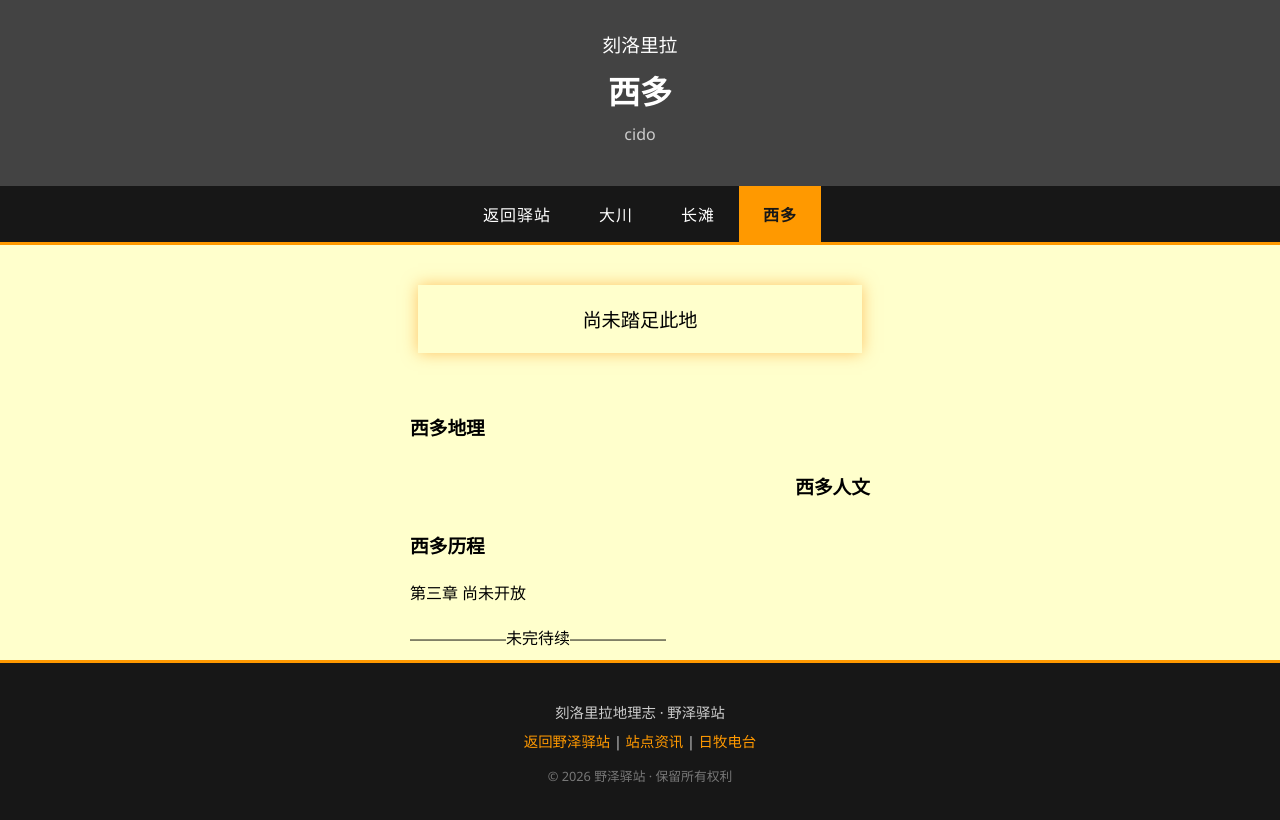
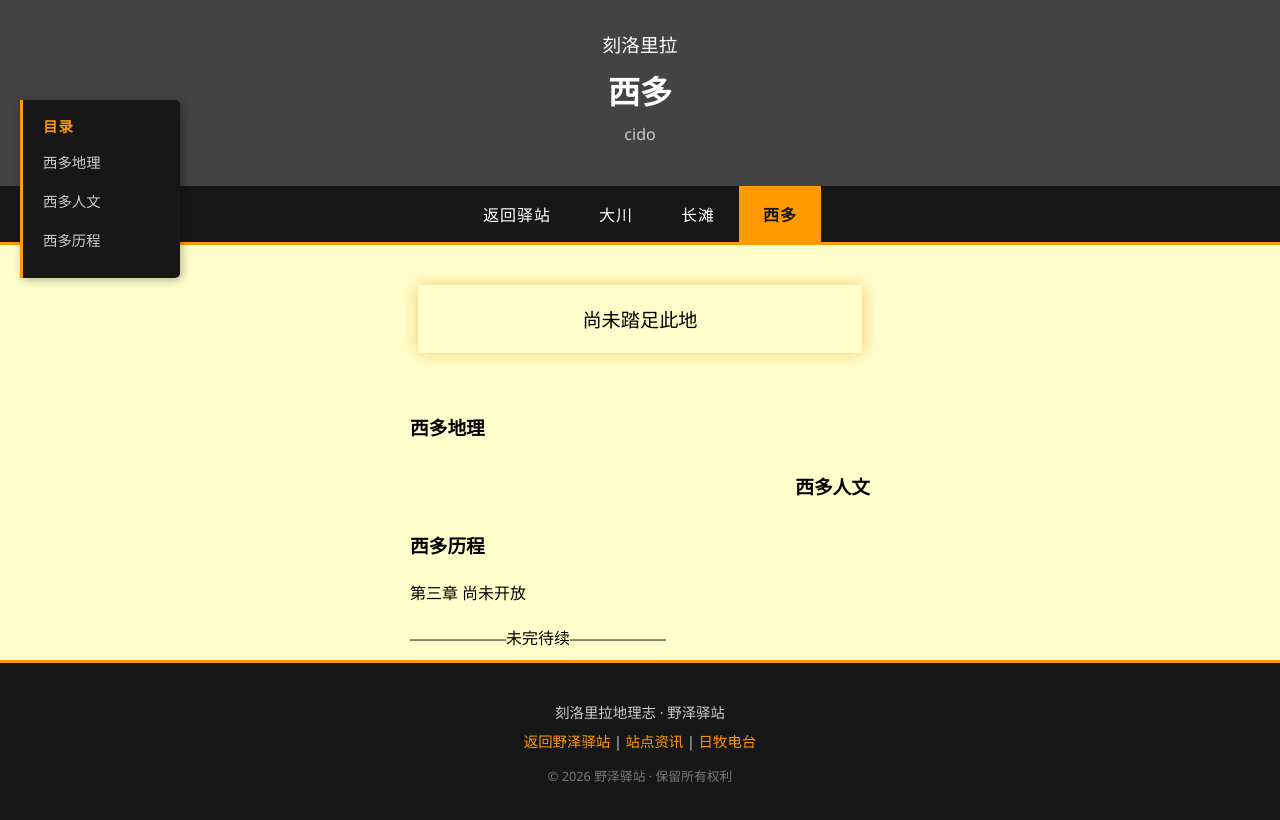
Before and after one commit to Makino-18/Makino.18, a plain HTML site: page claracities/cido.html in a window 1280 px wide. Drawn offline with Linux system fonts and the light colour scheme.

Commit message:
new outline

```diff
--- a/claracities/changtan.html
+++ b/claracities/changtan.html
@@ -37,5 +37,6 @@
 
         <script src="nav.js"></script>
         <script src="footer.js"></script>
+        <script src="outline.js"></script>
     </body>
 </html>
--- a/claracities/cido.html
+++ b/claracities/cido.html
@@ -37,5 +37,6 @@
 
         <script src="nav.js"></script>
         <script src="footer.js"></script>
+        <script src="outline.js"></script>
     </body>
 </html>
--- a/claracities/claracities.css
+++ b/claracities/claracities.css
@@ -171,3 +171,56 @@ img {
     font-size: 0.8rem;
     margin-top: 15px !important;
 }
+/* 悬浮大纲 */
+.outline-box {
+    position: fixed;
+    top: 100px;      /* 距离屏幕顶部的高度 */
+    left: 20px;      /* 距离屏幕左侧的宽度 */
+    width: 160px;
+    background-color: #171717; /* 和导航栏一致的深色 */
+    border-left: 3px solid #FF9900; /* 橙色强调线 */
+    padding: 15px 10px;
+    border-radius: 0 5px 5px 0;
+    box-shadow: 2px 2px 10px rgba(0,0,0,0.3);
+    z-index: 1000;   /* 保证它浮在页面最上层 */
+    font-size: 0.9rem;
+}
+
+.outline-title {
+    color: #FF9900;
+    font-weight: bold;
+    margin-bottom: 10px;
+    padding-left: 10px;
+    letter-spacing: 1px;
+}
+
+.outline-box ul {
+    list-style: none; /* 去除默认圆点 */
+    padding: 0;
+    margin: 0;
+}
+
+.outline-box li {
+    margin-bottom: 8px;
+}
+
+.outline-box a {
+    display: block;
+    color: #CCCCCC;
+    text-decoration: none; /* 不显示下划线 */
+    padding: 5px 10px;
+    transition: all 0.3s;
+    border-radius: 4px;
+}
+
+.outline-box a:hover {
+    color: #171717;
+    background-color: #FF9900; /* 悬浮变橙色块 */
+}
+
+/* 小屏幕隐藏大纲，防止遮挡内容 */
+@media (max-width: 1100px) {
+    .outline-box {
+        display: none;
+    }
+}
--- /dev/null
+++ b/claracities/outline.js
@@ -0,0 +1,41 @@
+// claracities/outline.js
+document.addEventListener("DOMContentLoaded", function() {
+  // 1. 创建大纲的 HTML 结构
+  const outlineHTML = `
+    <div class="outline-box" id="outlineBox">
+      <div class="outline-title">目录</div>
+      <ul id="outlineLinks">
+        <!-- 链接由 JS 自动生成 -->
+      </ul>
+    </div>
+  `;
+
+  // 把大纲塞进 body 里
+  document.body.insertAdjacentHTML("beforeend", outlineHTML);
+
+  const linksContainer = document.getElementById("outlineLinks");
+
+  // 2. 自动抓取页面中所有需要生成大纲的标题（比如 h3）
+  const headings = document.querySelectorAll('.textl h3, .textr h3');
+
+  headings.forEach((heading, index) => {
+    // 给每个标题加一个唯一的 ID，方便锚点跳转
+    const headingId = `heading-${index}`;
+    heading.id = headingId;
+
+    // 创建对应的 <li> 和 <a>
+    const li = document.createElement("li");
+    const a = document.createElement("a");
+    a.href = `#${headingId}`;
+    a.textContent = heading.textContent;
+
+    // 点击平滑滚动
+    a.addEventListener("click", function(e) {
+      e.preventDefault(); // 阻止默认的瞬间跳转
+      heading.scrollIntoView({ behavior: "smooth", block: "start" });
+    });
+
+    li.appendChild(a);
+    linksContainer.appendChild(li);
+  });
+});
```
Also changed, not shown: claracities/ookawa.html (+1 -0 lines).
